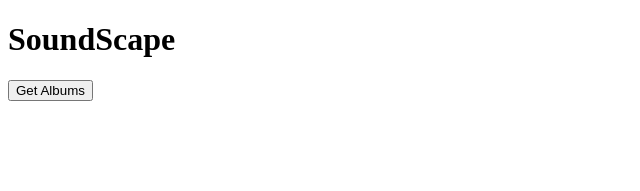
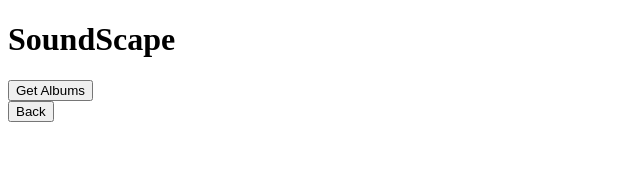
Before and after one commit to TimSturges713/MusicScene, an Angular app in the folder soundscape-ui/: page /songs in a window 1280 px wide. Shown: the top 191 px of the page, without its empty margins (0-640 px from the left). Built offline with nearby package versions, Linux system fonts and the light colour scheme.

Commit message:
View song is now view music, back button added for view music page

```diff
--- a/soundscape-ui/src/app/account/account.component.html
+++ b/soundscape-ui/src/app/account/account.component.html
@@ -8,7 +8,7 @@
 <br>
 
 <div *ngIf="artistId">
-    <button (click)="songs()">View Songs</button>
+    <button (click)="songs()">View Your Music</button>
     <br>
     <button (click)="disconnectSpotify()">Stop Being an Artist?</button>
 </div>
--- a/soundscape-ui/src/app/songs/songs.component.html
+++ b/soundscape-ui/src/app/songs/songs.component.html
@@ -1 +1,3 @@
 <button (click)="getAlbums()">Get Albums</button>
+<br>
+<button (click)="back()">Back</button>
--- a/soundscape-ui/src/app/songs/songs.component.ts
+++ b/soundscape-ui/src/app/songs/songs.component.ts
@@ -2,6 +2,7 @@ import { Component, OnInit } from '@angular/core';
 import { SpotifyService } from '../spotify.service';
 import { UserService } from '../user.service';
 import { MessageService } from '../message.service';
+import { Router } from '@angular/router';
 
 @Component({
   selector: 'app-songs',
@@ -12,7 +13,11 @@ import { MessageService } from '../message.service';
 })
 export class SongsComponent{
 
-  constructor(private spotifyService: SpotifyService, private userService: UserService, private messageService: MessageService){};
+  constructor(private router: Router,private spotifyService: SpotifyService, private userService: UserService, private messageService: MessageService){};
+
+  back(){
+    this.router.navigateByUrl('/account');
+  }
 
   getAlbums(){
     this.userService.getUser(localStorage.getItem("username") as string).subscribe((user) => {
```
